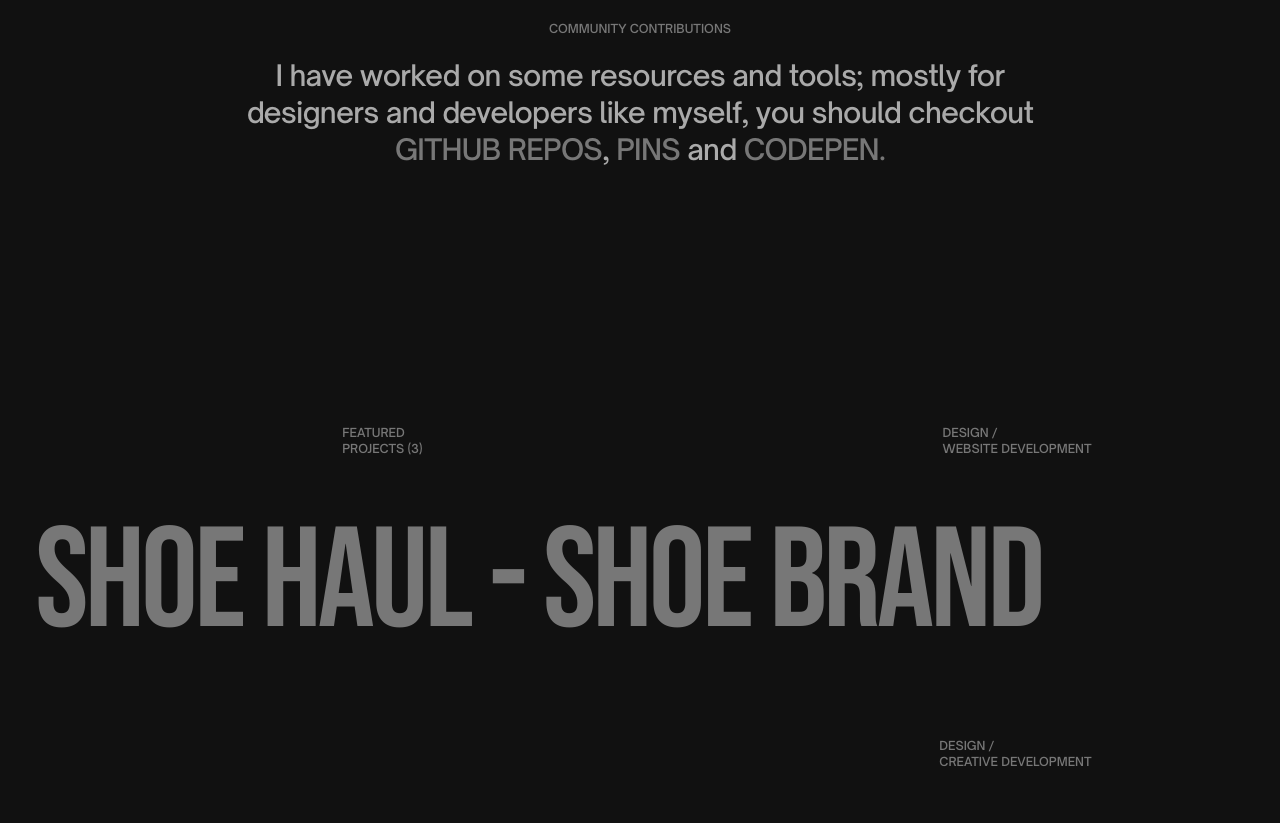
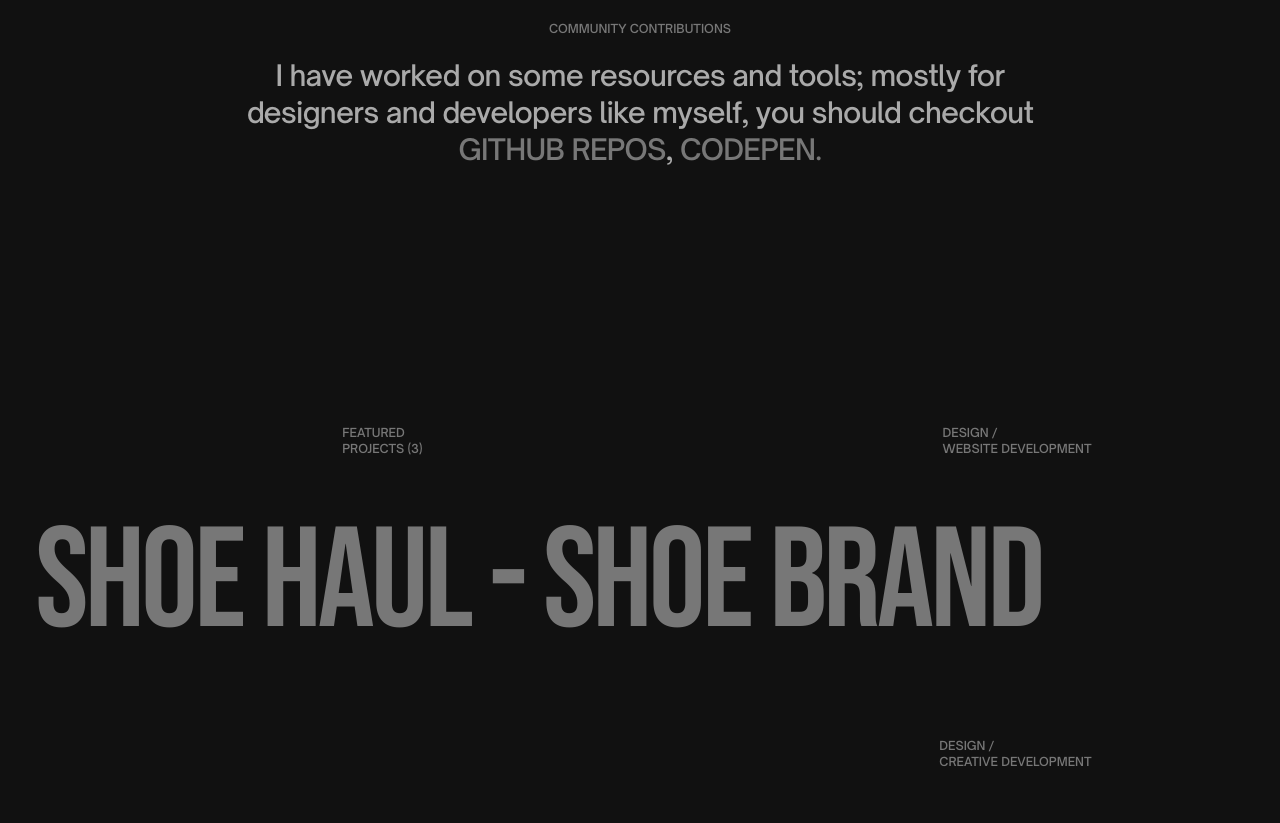
Before and after one commit to verhaxity/folio-v2, a plain HTML site: page index.html in a window 1280 px wide. Shown: the part 2180-3003 px from the top of the page. Drawn offline with Linux system fonts and the light colour scheme.

Commit message:
Update index.html

```diff
--- a/index.html
+++ b/index.html
@@ -483,13 +483,7 @@
             rel="noopener noreferrer"
             >GITHUB REPOS</a
           >,
-          <a
-            href="https://in.pinterest.com/verhaxity/"
-            target="_blank"
-            rel="noopener noreferrer"
-            >PINS</a
-          >
-          and
+
           <a href="#" target="_blank" rel="noopener noreferrer">CODEPEN.</a>
         </p>
       </section>
```
